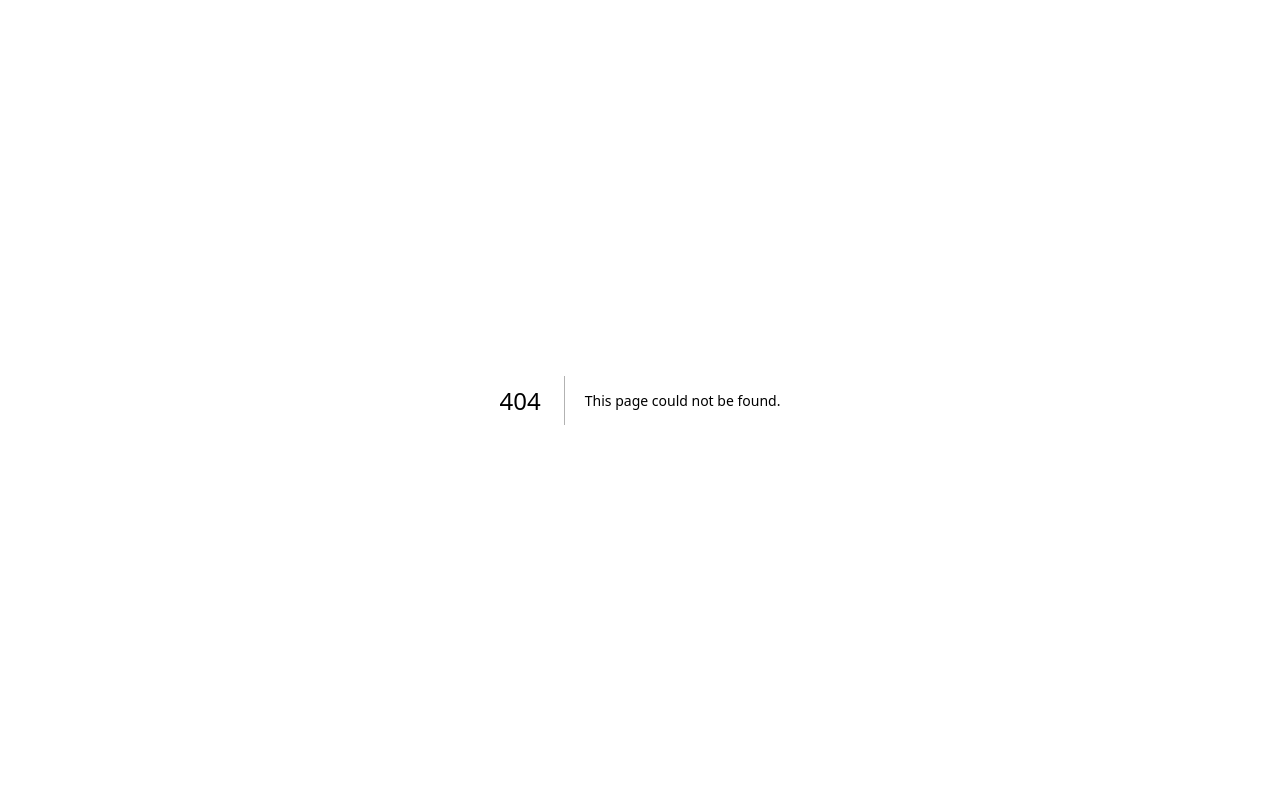
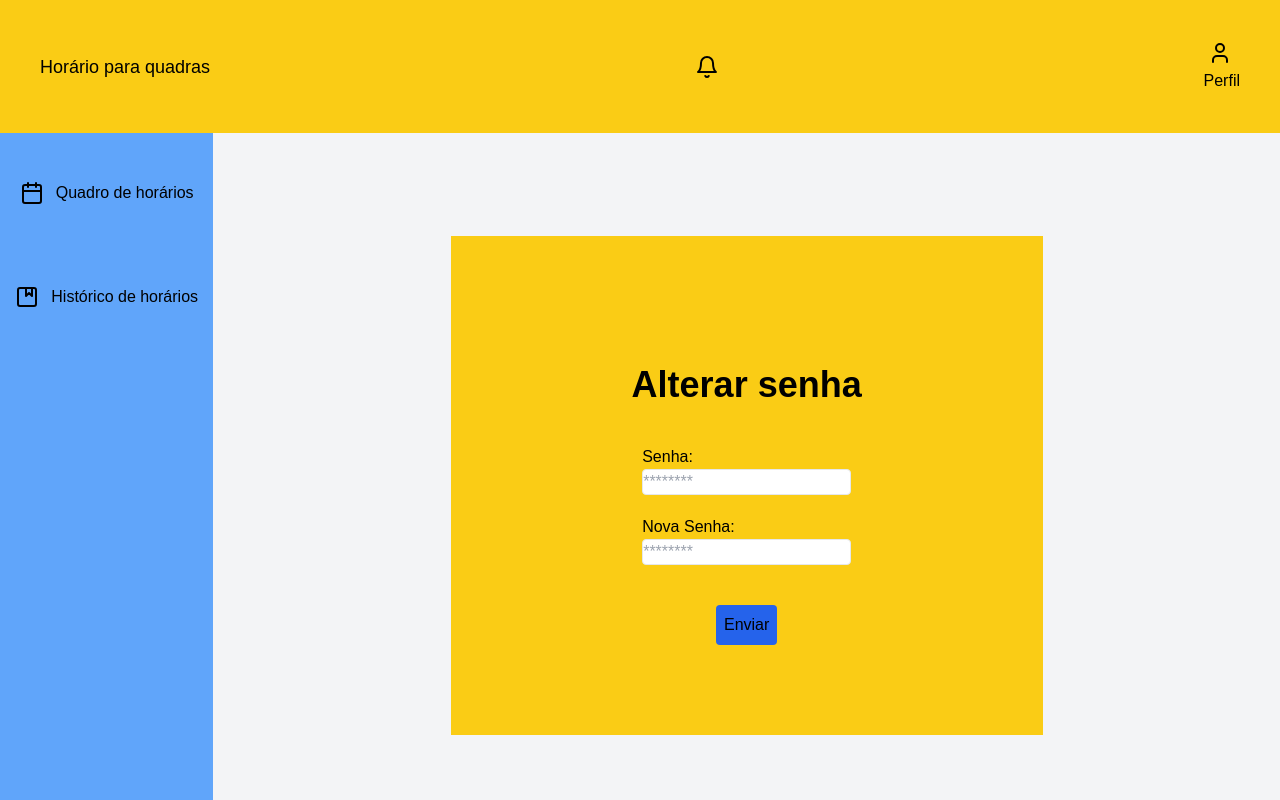
Before and after one commit to Italocr11/Projeto-Engenharia-de-Software-Front, a Next.js app in the folder frontproj/: page /alterarsenha2 in a window 1280 px wide. Before the commit this address had no page. Built offline with nearby package versions, Linux system fonts and the light colour scheme.

Commit message:
Implementação CSS de Alterar senha

```diff
--- /dev/null
+++ b/frontproj/src/app/alterarSenha/page.jsx
@@ -0,0 +1,21 @@
+"use client";
+import FundoFormulariosInt from "../../components/FundoFormulariosInt";
+import Interface from "../../components/Interface";
+import Email from "../../components/Email";
+import Titulo from "../../components/Titulo";
+import BotaoEnviarInt from "../../components/BotaoEnviarInt";
+
+function AlterarSenha() {
+  var enviar = "/alterarsenha2";
+  return (
+    <Interface>
+      <FundoFormulariosInt>
+        <Titulo>Alterar senha</Titulo>
+        <Email></Email>
+        <BotaoEnviarInt enviar={enviar}></BotaoEnviarInt>
+      </FundoFormulariosInt>
+    </Interface>
+  );
+}
+
+export default AlterarSenha;
--- /dev/null
+++ b/frontproj/src/app/alterarsenha2/page.jsx
@@ -0,0 +1,24 @@
+"use client";
+import FundoFormulariosInt from "../../components/FundoFormulariosInt";
+import Interface from "../../components/Interface";
+import Email from "../../components/Email";
+import Titulo from "../../components/Titulo";
+import Senha from "../../components/Senha";
+import BotaoEnviarInt from "../../components/BotaoEnviarInt";
+
+function AlterarSenha() {
+  var str = "Nova";
+
+  return (
+    <Interface>
+      <FundoFormulariosInt>
+        <Titulo>Alterar senha</Titulo>
+        <Senha></Senha>
+        <Senha str={str}></Senha>
+        <BotaoEnviarInt></BotaoEnviarInt>
+      </FundoFormulariosInt>
+    </Interface>
+  );
+}
+
+export default AlterarSenha;
--- a/frontproj/src/app/cadastro/page.jsx
+++ b/frontproj/src/app/cadastro/page.jsx
@@ -5,6 +5,7 @@ import axios from "axios";
 import Email from "../../components/Email";
 import Senha from "../../components/Senha";
 import BotoesNav from "../../components/BotoesNav";
+import Titulo from "../../components/Titulo";
 
 function Cadastro() {
   const [nome, setNome] = useState("");
@@ -33,12 +34,10 @@ function Cadastro() {
   };
 
   return (
-    <div className="flex flex-col items-center justify-center">
-      <h1 className="text-center text-black font-bold text-4xl pb-5 mt-10">
-        Cadastrar
-      </h1>
+    <div className="flex flex-col text-black items-center justify-center">
+      <Titulo>Cadastrar</Titulo>
       <form onSubmit={handleSubmit}>
-        <div className="text-black pb-8">
+        <div className="pb-8">
           <div></div>
           <p className=" pt-5">Nome:</p>
           <input
--- a/frontproj/src/app/login/page.jsx
+++ b/frontproj/src/app/login/page.jsx
@@ -6,6 +6,7 @@ import { ArrowRight } from "lucide-react";
 import Email from "../../components/Email";
 import Senha from "../../components/Senha";
 import BotoesNav from "@/components/BotoesNav";
+import Titulo from "../../components/Titulo";
 
 function Login() {
   const router = useRouter();
@@ -18,7 +19,7 @@ function Login() {
   return (
     <FundoFormularios>
       <div className="flex flex-col items-center justify-center text-black">
-        <h1 className="text-center font-bold text-4xl pb-5 mt-10">Login</h1>
+        <Titulo>Login</Titulo>
         <Email></Email>
         <Senha></Senha>
         <BotoesNav
@@ -31,7 +32,7 @@ function Login() {
           <ArrowRight />
           <button
             onClick={() => {
-              router.push("/recuperarsenha");
+              router.push("/recuperarSenha");
             }}
             className="m-1"
           >
--- a/frontproj/src/app/perfil/page.jsx
+++ b/frontproj/src/app/perfil/page.jsx
@@ -1,8 +1,12 @@
+"use client";
 import Interface from "@/components/Interface";
 import InterfacePrincipal from "../interfacePrincipal/page";
 import { User } from "lucide-react";
+import { useRouter } from "next/navigation";
 
 function Perfil() {
+  const router = useRouter();
+
   return (
     <Interface>
       <div className="flex flex-col items-center justify-center">
@@ -32,7 +36,13 @@ function Perfil() {
           </button>
         </div>
         <div className="mt-14 bg-yellow-600 p-2 rounded-md">
-          <button>Solicitar mudança de senha</button>
+          <button
+            onClick={() => {
+              router.push("/alterarSenha");
+            }}
+          >
+            Solicitar mudança de senha
+          </button>
         </div>
       </div>
     </Interface>
--- a/frontproj/src/app/recuperarsenha/page.jsx
+++ b/frontproj/src/app/recuperarsenha/page.jsx
@@ -3,7 +3,8 @@
 import FundoFormularios from "../../components/fundoFormularios";
 import { useRouter } from "next/navigation";
 import Email from "../../components/Email";
-import BotoesNav from "@/components/BotoesNav";
+import BotoesNav from "../../components/BotoesNav";
+import Titulo from "../../components/Titulo";
 
 export default function () {
   var textProx = "Enviar";
@@ -12,9 +13,7 @@ export default function () {
   return (
     <FundoFormularios>
       <div className="flex flex-col items-center text-black justify-center">
-        <h1 className="text-center font-bold text-4xl pb-5 mt-10">
-          Recuperar senha
-        </h1>
+        <Titulo>Recuperar senha</Titulo>
         <Email></Email>
         <BotoesNav
           textProx={textProx}
--- /dev/null
+++ b/frontproj/src/components/BotaoEnviarInt.jsx
@@ -0,0 +1,20 @@
+"use client";
+import { useRouter } from "next/navigation";
+
+function BotaoEnviarInt({ enviar }) {
+  const router = useRouter();
+
+  return (
+    <button
+      onClick={() => {
+        router.push(enviar);
+      }}
+      type="submit"
+      className="bg-blue-600 p-2 rounded hover:text-gray-800 mt-10"
+    >
+      Enviar
+    </button>
+  );
+}
+
+export default BotaoEnviarInt;
--- /dev/null
+++ b/frontproj/src/components/FundoFormulariosInt.jsx
@@ -0,0 +1,11 @@
+function FundoFormulariosInt({ children }) {
+  return (
+    <div className="h-full w-full flex items-center justify-center">
+      <div className="flex flex-col items-center h-4/5 w-3/5 justify-center bg-yellow-400 ">
+        {children}
+      </div>
+    </div>
+  );
+}
+
+export default FundoFormulariosInt;
--- a/frontproj/src/components/Interface.jsx
+++ b/frontproj/src/components/Interface.jsx
@@ -10,7 +10,7 @@ export default function Interface({ children }) {
   const router = useRouter();
 
   return (
-    <div className="bg-white h-screen">
+    <div className="bg-white overflow-hidden h-screen">
       <header className="bg-yellow-400 h-1/6 flex flex-row flex-1 text-black items-center justify-between">
         <button
           onClick={() => {
@@ -35,8 +35,8 @@ export default function Interface({ children }) {
           <span>Perfil</span>
         </button>
       </header>
-      <div className="flex flex-row flex-1 h-full text-black">
-        <nav className="bg-blue-400 w-1/6 flex flex-col space-y-20 items-center justify-start pt-10 ">
+      <div className="flex flex-row flex-1 h-[calc(100vh-6rem)] text-black">
+        <nav className="bg-blue-400 w-1/6 flex flex-col space-y-20 items-center justify-start overflow-y-auto pt-10 ">
           <button
             href="#"
             className="flex items-center hover:text-gray-700 pt-2"
@@ -47,7 +47,9 @@ export default function Interface({ children }) {
             <Album className="mr-3" /> Histórico de horários
           </button>
         </nav>
-        <main className="bg-gray-100 flex-1 p-10">{children}</main>
+        <main className="bg-gray-100 flex-1 p-10 overflow-y-auto">
+          {children}
+        </main>
       </div>
     </div>
   );
--- a/frontproj/src/components/Senha.jsx
+++ b/frontproj/src/components/Senha.jsx
@@ -1,11 +1,11 @@
 import { useState } from "react";
 
-const Senha = () => {
+const Senha = ({ str }) => {
   const [senha, setSenha] = useState("");
 
   return (
     <div>
-      <p className=" pt-5">Senha:</p>
+      <p className=" pt-5">{str} Senha:</p>
       <input
         type="password"
         placeholder="********"
--- /dev/null
+++ b/frontproj/src/components/Titulo.jsx
@@ -0,0 +1,7 @@
+function Titulo({ children }) {
+  return (
+    <h1 className="text-center font-bold text-4xl pb-5 mt-10">{children}</h1>
+  );
+}
+
+export default Titulo;
```
